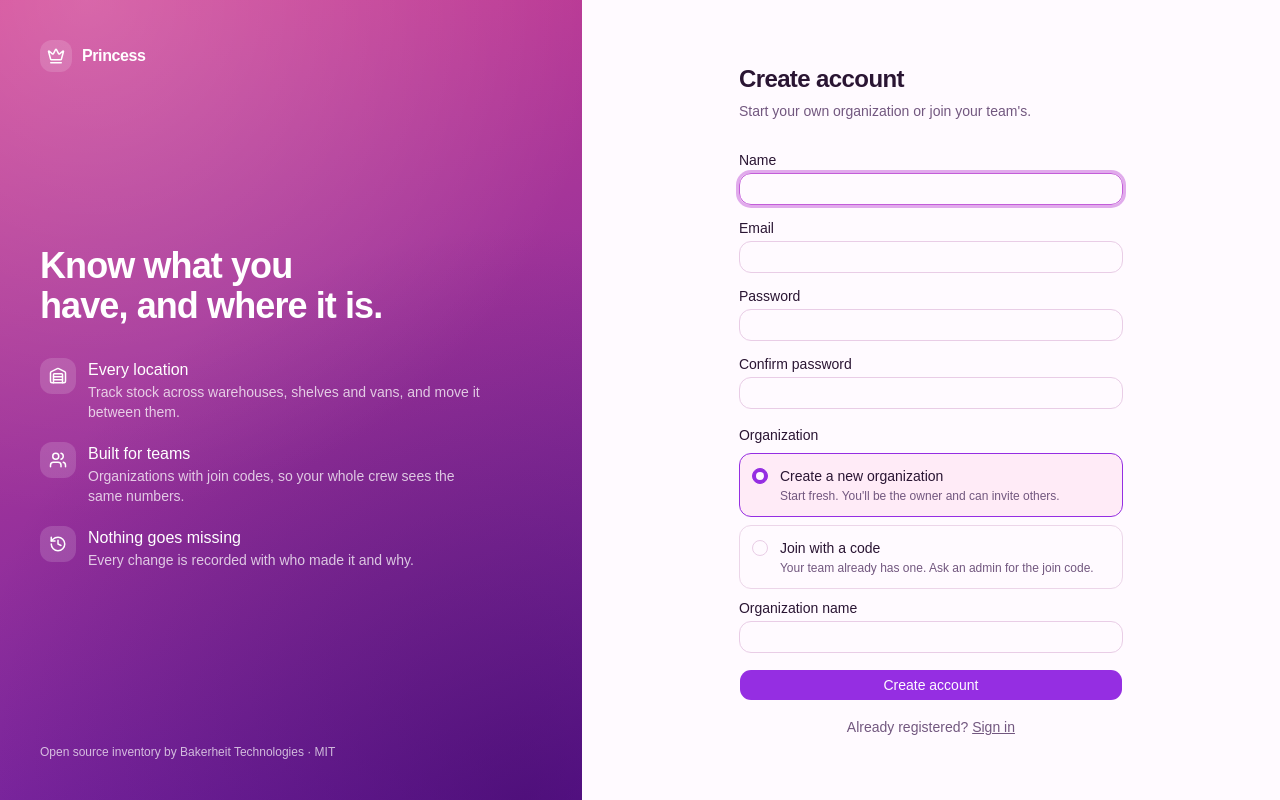
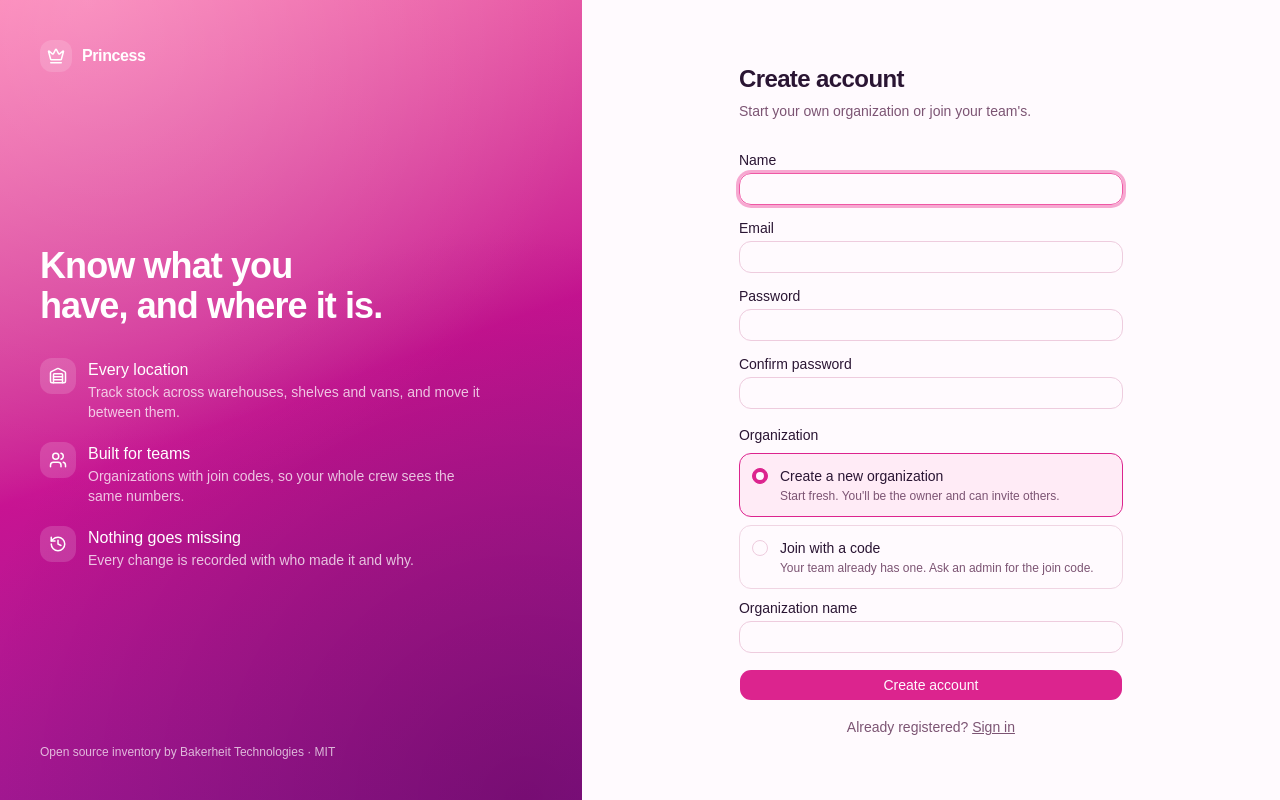
Before and after one commit to bakerheit/invintel, a React (Vite) app in the folder apps/web/: page /register in a window 1280 px wide. Built offline with nearby package versions, Linux system fonts and the light colour scheme; no server answers.

Commit message:
Princess preview: mostly pink, a touch of lilac

```diff
--- a/apps/web/src/components/auth-layout.tsx
+++ b/apps/web/src/components/auth-layout.tsx
@@ -15,10 +15,10 @@ export function AuthLayout({ title, description, children }: {
 }) {
   return (
     <div className="grid min-h-svh lg:grid-cols-[minmax(0,5fr)_minmax(0,6fr)]">
-      <aside className="relative hidden flex-col justify-between overflow-hidden bg-[linear-gradient(160deg,oklch(0.6_0.2_350),oklch(0.42_0.2_305))] p-10 text-white lg:flex">
+      <aside className="relative hidden flex-col justify-between overflow-hidden bg-[linear-gradient(160deg,oklch(0.74_0.17_355),oklch(0.56_0.23_345),oklch(0.46_0.2_325))] p-10 text-white lg:flex">
         <div
           aria-hidden
-          className="pointer-events-none absolute inset-0 bg-[radial-gradient(circle_at_15%_0%,oklch(1_0_0/0.22),transparent_55%),radial-gradient(circle_at_90%_100%,oklch(0.25_0.12_305/0.45),transparent_60%)]"
+          className="pointer-events-none absolute inset-0 bg-[radial-gradient(circle_at_15%_0%,oklch(1_0_0/0.22),transparent_55%),radial-gradient(circle_at_90%_100%,oklch(0.3_0.14_340/0.4),transparent_60%)]"
         />
         <Wordmark className="relative [&>div]:bg-white/15 [&>div]:text-white [&>div]:shadow-none" />
         <div className="relative max-w-md space-y-8">
--- a/apps/web/src/index.css
+++ b/apps/web/src/index.css
@@ -53,18 +53,18 @@
 }
 
 :root {
-    --background: oklch(0.992 0.01 340);
+    --background: oklch(0.992 0.01 345);
     --foreground: oklch(0.24 0.06 315);
-    --card: oklch(1 0 0);
+    --card: oklch(1 0 345);
     --card-foreground: oklch(0.24 0.06 315);
-    --popover: oklch(1 0 0);
+    --popover: oklch(1 0 345);
     --popover-foreground: oklch(0.24 0.06 315);
-    --primary: oklch(0.55 0.25 305);
+    --primary: oklch(0.6 0.23 352);
     --primary-foreground: oklch(0.99 0.01 320);
-    --secondary: oklch(0.955 0.03 325);
+    --secondary: oklch(0.955 0.03 320);
     --secondary-foreground: oklch(0.32 0.1 315);
-    --muted: oklch(0.965 0.02 335);
-    --muted-foreground: oklch(0.5 0.07 315);
+    --muted: oklch(0.965 0.02 345);
+    --muted-foreground: oklch(0.5 0.07 335);
     --accent: oklch(0.935 0.055 350);
     --accent-foreground: oklch(0.42 0.2 350);
     --destructive: oklch(0.577 0.245 27.325);
@@ -72,38 +72,38 @@
     --success-soft: oklch(0.95 0.045 155);
     --warning: oklch(0.55 0.13 65);
     --warning-soft: oklch(0.96 0.06 85);
-    --border: oklch(0.9 0.035 330);
-    --input: oklch(0.88 0.045 330);
-    --ring: oklch(0.65 0.2 320);
-    --chart-1: oklch(0.55 0.25 305);
+    --border: oklch(0.9 0.035 345);
+    --input: oklch(0.88 0.045 345);
+    --ring: oklch(0.68 0.2 352);
+    --chart-1: oklch(0.55 0.25 352);
     --chart-2: oklch(0.68 0.2 350);
     --chart-3: oklch(0.7 0.15 155);
     --chart-4: oklch(0.78 0.14 85);
     --chart-5: oklch(0.65 0.2 25);
     --radius: 0.75rem;
-    --sidebar: oklch(0.965 0.03 335);
-    --sidebar-foreground: oklch(0.3 0.09 315);
-    --sidebar-primary: oklch(0.55 0.25 305);
+    --sidebar: oklch(0.965 0.03 345);
+    --sidebar-foreground: oklch(0.3 0.09 335);
+    --sidebar-primary: oklch(0.6 0.23 352);
     --sidebar-primary-foreground: oklch(0.99 0.01 320);
     --sidebar-accent: oklch(0.925 0.065 350);
     --sidebar-accent-foreground: oklch(0.4 0.2 350);
-    --sidebar-border: oklch(0.91 0.04 330);
-    --sidebar-ring: oklch(0.65 0.2 320);
+    --sidebar-border: oklch(0.91 0.04 345);
+    --sidebar-ring: oklch(0.68 0.2 352);
 }
 
 .dark {
-    --background: oklch(0.3 0.085 318);
+    --background: oklch(0.32 0.09 350);
     --foreground: oklch(0.975 0.015 340);
-    --card: oklch(0.36 0.095 320);
+    --card: oklch(0.38 0.1 350);
     --card-foreground: oklch(0.975 0.015 340);
-    --popover: oklch(0.39 0.1 320);
+    --popover: oklch(0.41 0.105 350);
     --popover-foreground: oklch(0.975 0.015 340);
-    --primary: oklch(0.78 0.17 320);
+    --primary: oklch(0.8 0.15 352);
     --primary-foreground: oklch(0.22 0.09 315);
     --secondary: oklch(0.42 0.1 320);
     --secondary-foreground: oklch(0.975 0.015 340);
-    --muted: oklch(0.39 0.085 320);
-    --muted-foreground: oklch(0.82 0.05 330);
+    --muted: oklch(0.39 0.085 345);
+    --muted-foreground: oklch(0.82 0.05 335);
     --accent: oklch(0.5 0.15 350);
     --accent-foreground: oklch(0.97 0.03 345);
     --destructive: oklch(0.72 0.19 22);
@@ -111,22 +111,22 @@
     --success-soft: oklch(0.36 0.07 155);
     --warning: oklch(0.85 0.13 85);
     --warning-soft: oklch(0.38 0.07 80);
-    --border: oklch(1 0.02 330 / 20%);
-    --input: oklch(1 0.02 330 / 26%);
-    --ring: oklch(0.78 0.17 320);
-    --chart-1: oklch(0.78 0.17 320);
+    --border: oklch(1 0.02 345 / 20%);
+    --input: oklch(1 0.02 345 / 26%);
+    --ring: oklch(0.78 0.17 352);
+    --chart-1: oklch(0.78 0.17 352);
     --chart-2: oklch(0.78 0.16 350);
     --chart-3: oklch(0.8 0.15 155);
     --chart-4: oklch(0.85 0.14 85);
     --chart-5: oklch(0.74 0.19 25);
-    --sidebar: oklch(0.26 0.09 318);
+    --sidebar: oklch(0.27 0.09 350);
     --sidebar-foreground: oklch(0.94 0.03 335);
-    --sidebar-primary: oklch(0.78 0.17 320);
+    --sidebar-primary: oklch(0.8 0.15 352);
     --sidebar-primary-foreground: oklch(0.22 0.09 315);
     --sidebar-accent: oklch(0.45 0.14 350);
     --sidebar-accent-foreground: oklch(0.97 0.03 345);
-    --sidebar-border: oklch(1 0.02 330 / 16%);
-    --sidebar-ring: oklch(0.78 0.17 320);
+    --sidebar-border: oklch(1 0.02 345 / 16%);
+    --sidebar-ring: oklch(0.78 0.17 352);
 }
 
 @layer base {
```
